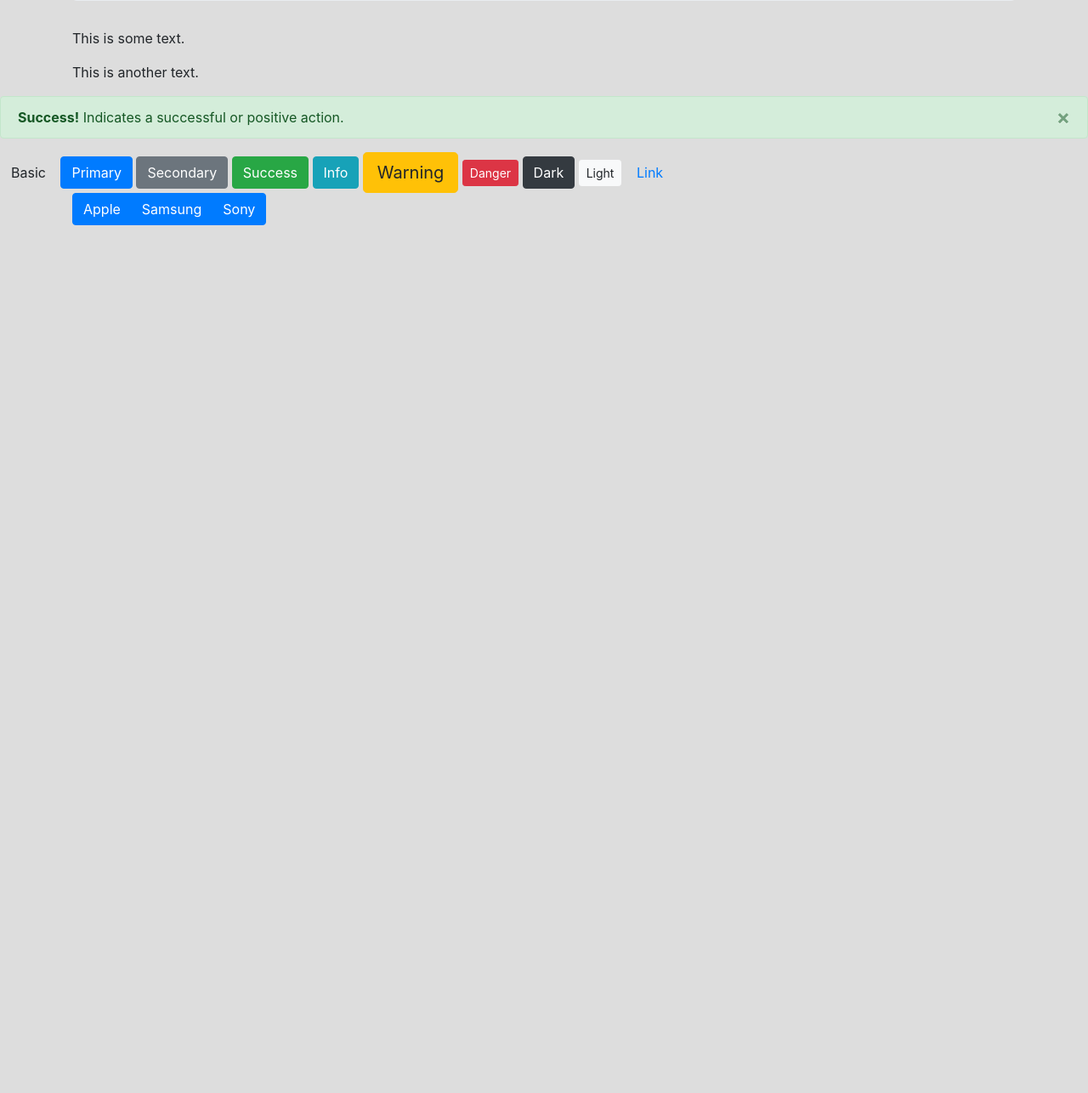
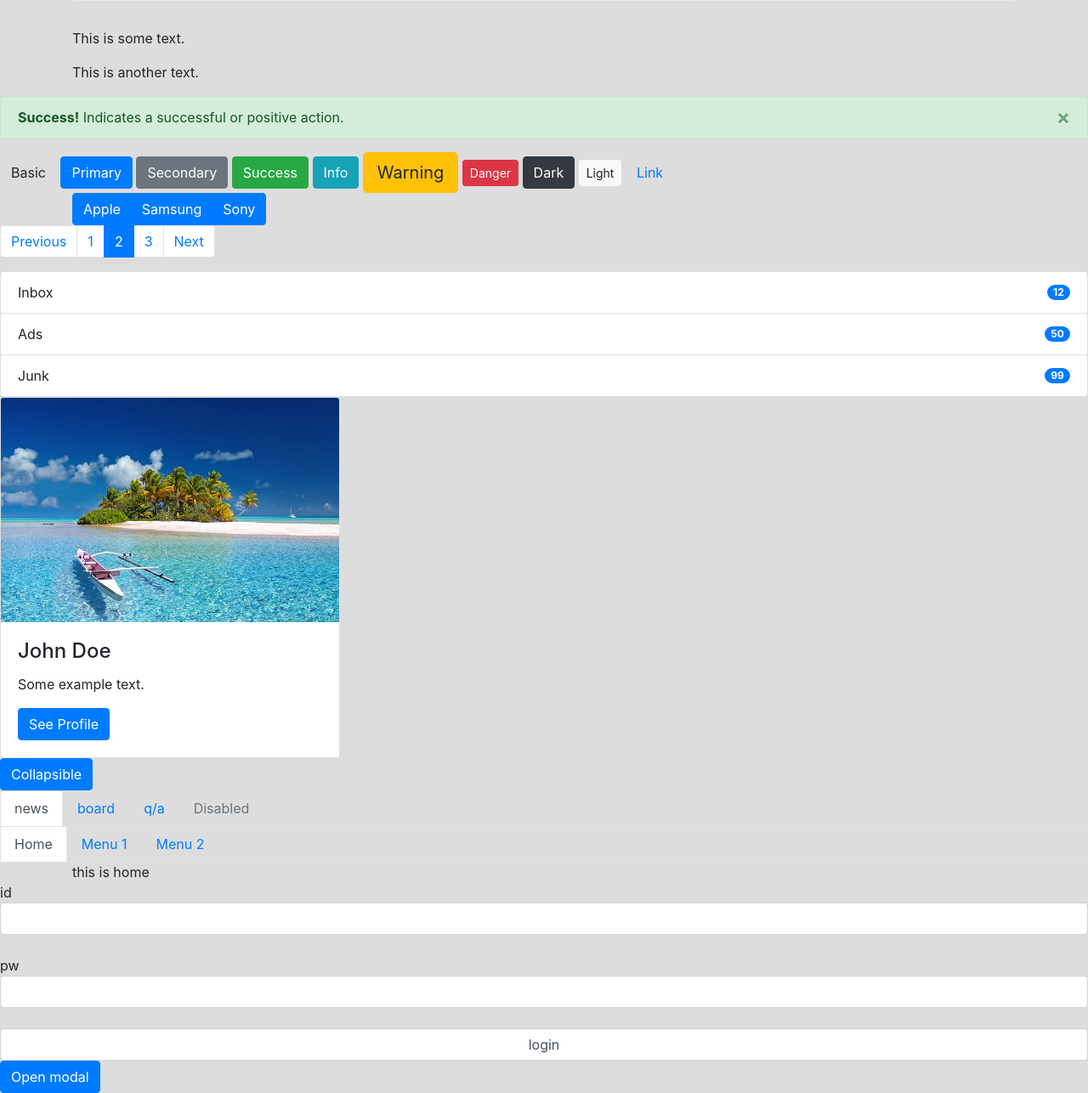
Before and after one commit to msriver/Study-Content, a plain HTML site: page bootstrap01.html in a window 1280 px wide. Shown: the part 2200-3486 px from the top of the page at 85% size. Before the commit the page ends 2465 px from the top, so only its background shows below. Drawn offline with nearby package versions, Linux system fonts and the light colour scheme.

Commit message:
2020 04 27 1교시

```diff
--- a/bootstrap01.html
+++ b/bootstrap01.html
@@ -140,5 +140,113 @@
         <button type="button" class="btn btn-primary">Sony</button>
         </div>
     </div>
+
+    <ul class="pagination">
+        <li class="page-item"><a class="page-link" href="#">Previous</a></li>
+        <li class="page-item"><a class="page-link" href="#">1</a></li>
+        <li class="page-item active"><a class="page-link" href="#">2</a></li>
+        <li class="page-item"><a class="page-link" href="#">3</a></li>
+        <li class="page-item"><a class="page-link" href="#">Next</a></li>
+      </ul>
+
+      <ul class="list-group">
+        <li class="list-group-item d-flex justify-content-between align-items-center">
+          Inbox
+          <span class="badge badge-primary badge-pill">12</span>
+        </li>
+        <li class="list-group-item d-flex justify-content-between align-items-center">
+          Ads
+          <span class="badge badge-primary badge-pill">50</span>
+        </li>
+        <li class="list-group-item d-flex justify-content-between align-items-center">
+          Junk
+          <span class="badge badge-primary badge-pill">99</span>
+        </li>
+      </ul>
+
+      <div class="card" style="width:400px">
+        <img class="card-img-top" src="img/sea.jpg" alt="Card image">
+        <div class="card-body">
+          <h4 class="card-title">John Doe</h4>
+          <p class="card-text">Some example text.</p>
+          <a href="#" class="btn btn-primary">See Profile</a>
+        </div>
+      </div>
+
+    <button class="btn btn-primary" data-toggle="collapse" data-target="#demo">Collapsible</button>
+
+    <div id="demo" class="collapse">
+        Lorem ipsum dolor text....
+    </div>
+    <ul class="nav nav-tabs">
+        <li class="nav-item">
+          <a class="nav-link active" href="#">news</a>
+        </li>
+        <li class="nav-item">
+          <a class="nav-link" href="#">board</a>
+        </li>
+        <li class="nav-item">
+          <a class="nav-link" href="#">q/a</a>
+        </li>
+        <li class="nav-item">
+          <a class="nav-link disabled" href="#">Disabled</a>
+        </li>
+      </ul>
+
+      <!-- Nav tabs -->
+<ul class="nav nav-tabs">
+    <li class="nav-item">
+      <a class="nav-link active" data-toggle="tab" href="#home">Home</a>
+    </li>
+    <li class="nav-item">
+      <a class="nav-link" data-toggle="tab" href="#menu1">Menu 1</a>
+    </li>
+    <li class="nav-item">
+      <a class="nav-link" data-toggle="tab" href="#menu2">Menu 2</a>
+    </li>
+  </ul>
+
+  <!-- Tab panes -->
+  <div class="tab-content">
+    <div class="tab-pane container active" id="home">this is home</div>
+    <div class="tab-pane container fade" id="menu1">this is menu01</div>
+    <div class="tab-pane container fade" id="menu2">this is menu02</div>
+  </div>
+
+  <form action="login.jsp" method="post">
+      id <input class="form-control" type="text" name="id"><br>
+      pw <input class="form-control" type="password" name="pw"><br>
+      <input class="form-control" type="submit" value="login">
+  </form>
+
+  <!-- Button to Open the Modal -->
+<button type="button" class="btn btn-primary" data-toggle="modal" data-target="#myModal">
+    Open modal
+  </button>
+
+  <!-- The Modal -->
+  <div class="modal" id="myModal">
+    <div class="modal-dialog">
+      <div class="modal-content">
+
+        <!-- Modal Header -->
+        <div class="modal-header">
+          <h4 class="modal-title">Modal Heading</h4>
+          <button type="button" class="close" data-dismiss="modal">&times;</button>
+        </div>
+
+        <!-- Modal body -->
+        <div class="modal-body">
+          Modal body..
+        </div>
+
+        <!-- Modal footer -->
+        <div class="modal-footer">
+          <button type="button" class="btn btn-danger" data-dismiss="modal">Close</button>
+        </div>
+
+      </div>
+    </div>
+  </div>
 </body>
 </html>
```
Also changed, not shown: company/index.html (added, +11 -0 lines).
